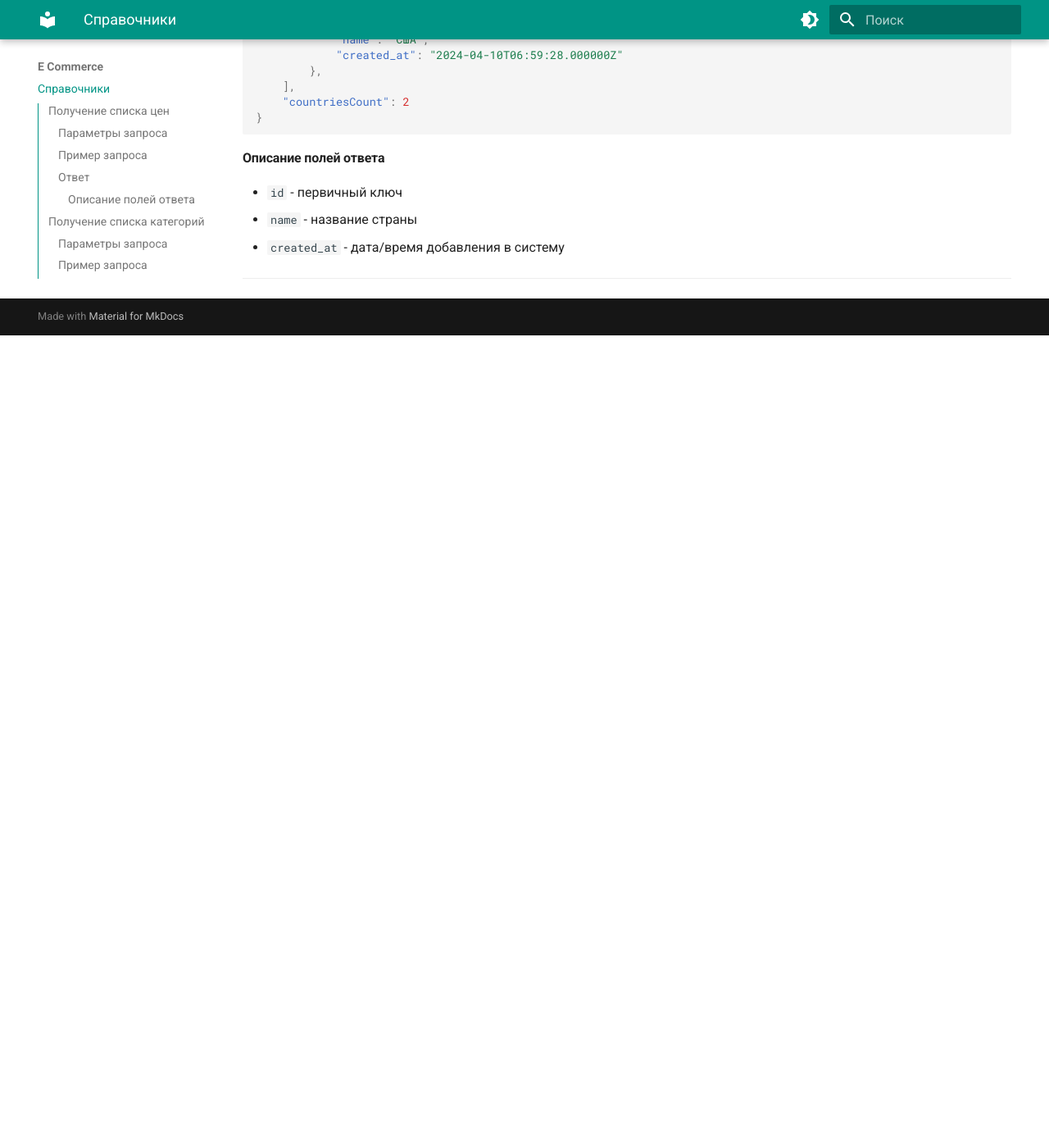
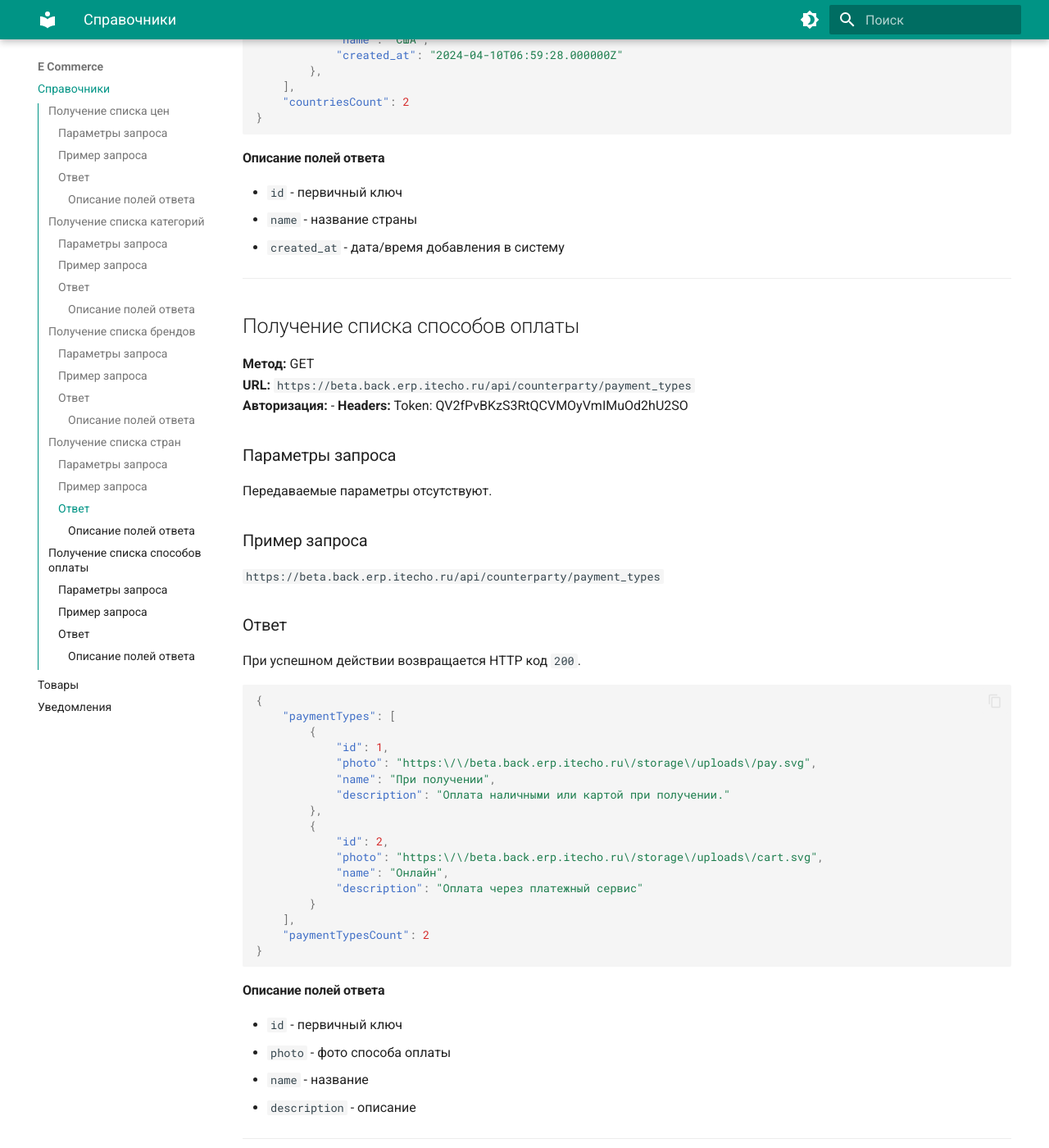
Before and after one commit to Krushanov/docs.erp.itecho.ru, an MkDocs documentation site: the page built from docs/E-Commerce/Справочники.md, in a window 1280 px wide and 1400 px high, scrolled down 3958 px. Shown: the whole window at 82% size. Built offline with MkDocs 1.6.1 and Material for MkDocs 9.7.7, drawn with Linux system fonts in a browser that asks for light colours; before the commit the page ends 4367 px from its top, so only the background shows below that.

Commit message:
Edit Справочники.md file.

````diff
--- a/docs/E-Commerce/Справочники.md
+++ b/docs/E-Commerce/Справочники.md
@@ -180,3 +180,50 @@
 - `created_at` - дата/время добавления в систему
 
 ---
+
+## Получение списка способов оплаты
+
+**Метод:** GET
+**URL:** `https://beta.back.erp.itecho.ru/api/counterparty/payment_types`
+**Авторизация:** -
+**Headers:** Token: QV2fPvBKzS3RtQCVMOyVmIMuOd2hU2SO
+
+### Параметры запроса
+
+Передаваемые параметры отсутствуют.
+
+### Пример запроса
+
+`https://beta.back.erp.itecho.ru/api/counterparty/payment_types`
+
+### Ответ
+
+При успешном действии возвращается HTTP код `200`.
+```json
+{
+	"paymentTypes": [
+		{
+			"id": 1,
+			"photo": "https:\/\/beta.back.erp.itecho.ru\/storage\/uploads\/pay.svg",
+			"name": "При получении",
+			"description": "Оплата наличными или картой при получении."
+		},
+		{
+			"id": 2,
+			"photo": "https:\/\/beta.back.erp.itecho.ru\/storage\/uploads\/cart.svg",
+			"name": "Онлайн",
+			"description": "Оплата через платежный сервис"
+		}
+	],
+	"paymentTypesCount": 2
+}
+```
+
+#### Описание полей ответа
+
+- `id` - первичный ключ
+- `photo` - фото способа оплаты
+- `name` - название
+- `description` - описание
+
+---
````
